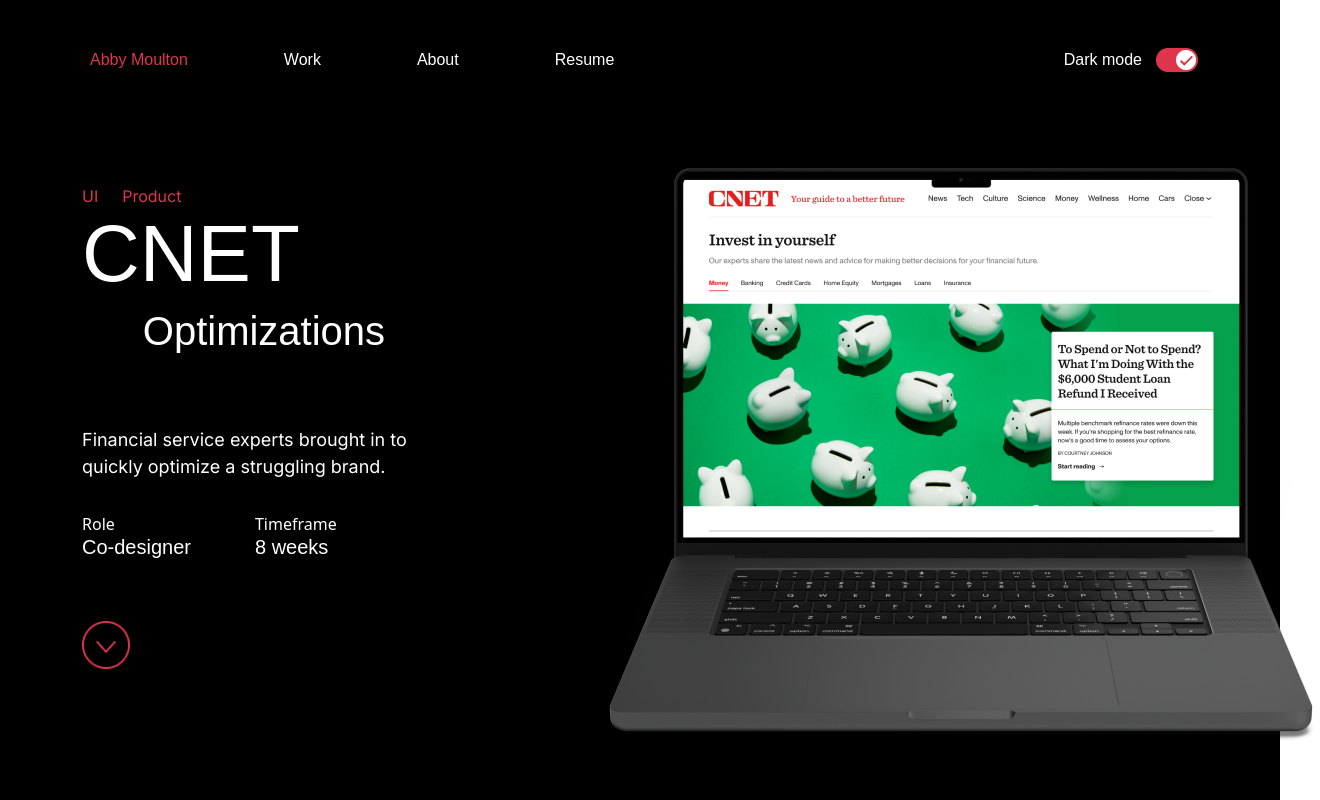
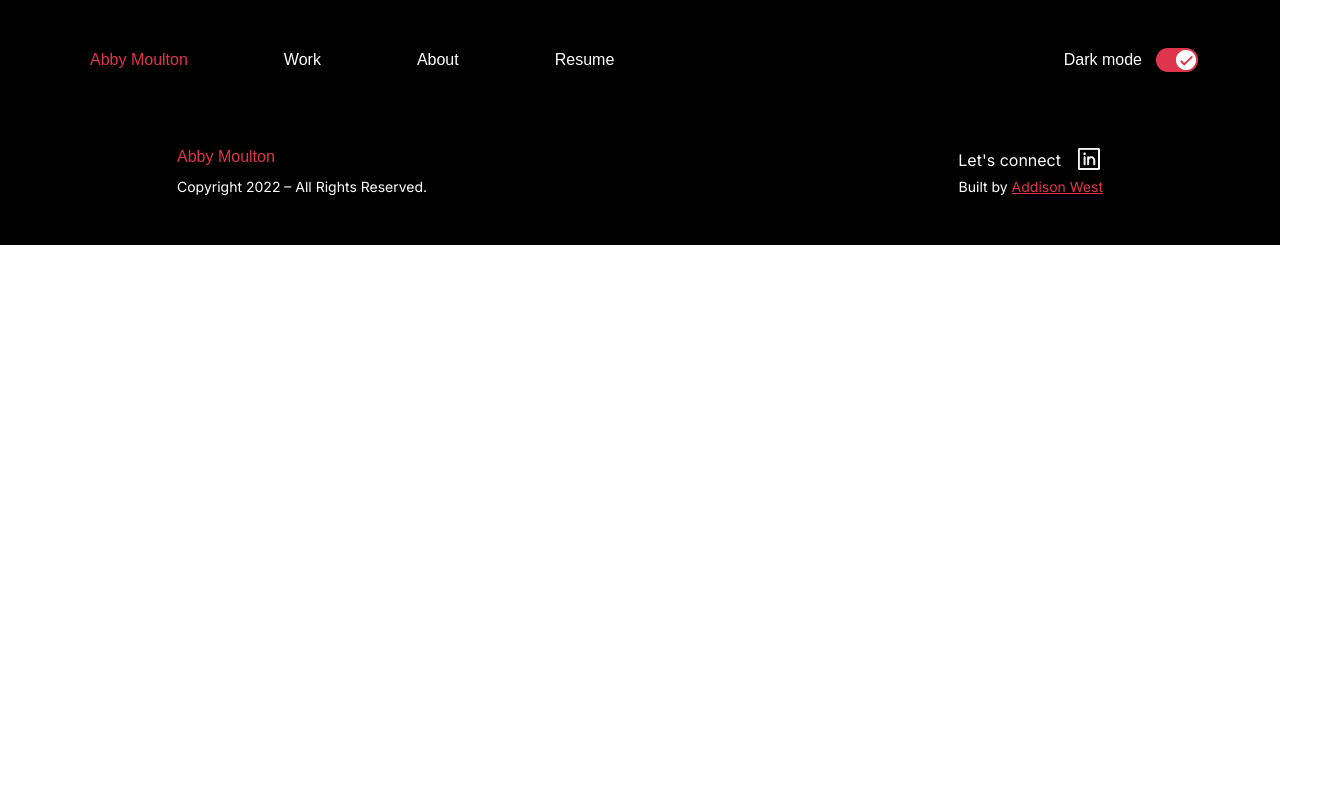
Before and after one commit to addy98/abby-portfolio, a React (Create React App) app: page /cnet in a window 1280 px wide. Shown: the top 800 px of the page, 1320 px wide, since content can reach past the window. Built offline with nearby package versions, Linux system fonts and the light colour scheme; a web font is replaced by a local one.

Commit message:
last bit of darkMode refactor

```diff
--- a/src/App.js
+++ b/src/App.js
@@ -1,4 +1,4 @@
-import React from 'react';
+import React, { createContext, useState } from 'react';
 import Navigation from './components/app/Navigation'
 import Home from './pages/Home'
 import Footer from './components/app/Footer'
@@ -10,41 +10,67 @@
 import { Route, Routes } from 'react-router-dom'
 import ScrollToTop from './components/app/ScrollToTop'
 
-class App extends React.Component {
+export const ThemeContext = createContext(null)
 
-    constructor(props) {
-        super(props)
-        this.state = {
-            darkMode: true
-        }
-    }
+function App() {
 
-    toggleDarkMode() {
-        if (this.state.darkMode === true) {
-            this.setState({darkMode: false})
-        } else {
-            this.setState({darkMode: true})
-        }
-    }
+  const [darkMode, setDarkMode] = useState(true)
 
-    render() {
   return (
-        <div className={"App "+ (this.state.darkMode ? 'bg-black' : 'bg-white')}>
-          <Navigation darkMode={this.state.darkMode} onClick={() => this.toggleDarkMode()}/>
+    <ThemeContext.Provider value={darkMode}>
+      <div className={"App "+ (darkMode ? 'bg-black' : 'bg-white')}>
+        <Navigation onClick={() => setDarkMode(!darkMode)}/>
         <ScrollToTop />
         <Routes>
-            <Route path="/" element={<Home darkMode={this.state.darkMode}/>} />
-            <Route path="mms" element={<MMS darkMode={this.state.darkMode}/>} />
+          <Route path="/" element={<Home darkMode={darkMode}/>} />
+          {/* <Route path="mms" element={<MMS darkMode={this.state.darkMode}/>} />
           <Route path="coverage" element={<Coverage darkMode={this.state.darkMode}/>} />
           <Route path="bankrate" element={<Bankrate darkMode={this.state.darkMode}/>} />
           <Route path="wsj" element={<WSJ darkMode={this.state.darkMode}/>} />
-            <Route path="cnet" element={<CNET darkMode={this.state.darkMode}/>} />
+          <Route path="cnet" element={<CNET darkMode={this.state.darkMode}/>} /> */}
         </Routes>
-          <Footer darkMode={this.state.darkMode}/>
+        <Footer darkMode={darkMode}/>
       </div>
+    </ThemeContext.Provider>
+
   )
 }
+// class App extends React.Component {
 
-}
+//     constructor(props) {
+//         super(props)
+//         this.state = {
+//             darkMode: true,
+//             home: true
+//         }
+//     }
+
+//     toggleDarkMode() {
+//         if (this.state.darkMode === true) {
+//             this.setState({darkMode: false})
+//         } else {
+//             this.setState({darkMode: true})
+//         }
+//     }
+
+//     render() {
+//       return (
+//         <div className={"App "+ (this.state.darkMode ? 'bg-black' : 'bg-white')}>
+//           <Navigation darkMode={this.state.darkMode} onClick={() => this.toggleDarkMode()}/>
+//           <ScrollToTop />
+//           <Routes>
+//             <Route path="/" element={<Home darkMode={this.state.darkMode}/>} />
+//             <Route path="mms" element={<MMS darkMode={this.state.darkMode}/>} />
+//             <Route path="coverage" element={<Coverage darkMode={this.state.darkMode}/>} />
+//             <Route path="bankrate" element={<Bankrate darkMode={this.state.darkMode}/>} />
+//             <Route path="wsj" element={<WSJ darkMode={this.state.darkMode}/>} />
+//             <Route path="cnet" element={<CNET darkMode={this.state.darkMode}/>} />
+//           </Routes>
+//           <Footer darkMode={this.state.darkMode}/>
+//         </div>
+//       )
+//     }
+
+// }
 
 export default App;
--- a/src/components/app/Navigation.jsx
+++ b/src/components/app/Navigation.jsx
@@ -1,11 +1,14 @@
 import React from 'react'
+import { useContext } from 'react'
 import { Container, Navbar, Nav } from 'react-bootstrap'
+import { ThemeContext } from '../../App'
 
-class Navigation extends React.Component {
 
-    render() {
-        const darkMode = this.props.darkMode
-        return (
+function Navigation() {
+
+    const darkMode = useContext(ThemeContext)
+    return (
+        <ThemeContext.Provider value={darkMode}>
             <div className='navigation'>
                 <Navbar id='navbar' className={'bar ' + (darkMode ? 'bg-black' : 'bg-white')}>
                     <Container>
@@ -18,14 +21,43 @@
                         <Nav>
                             <Nav.Item className='flex'>
                                 <div className={'h5 ' + (darkMode ? 'text-white' : 'text-black')}>Dark mode</div>
-                                <div className={darkMode ? 'dark-mode' : 'dark-mode-off'} onClick={() => this.props.onClick()}></div>
+                                <div className={darkMode ? 'dark-mode' : 'dark-mode-off'} onClick={() => this.props.onClick}></div>
                             </Nav.Item>
                         </Nav>
                     </Container>
                 </Navbar>
             </div>
-        )
-    }
+        </ThemeContext.Provider>
+
+    )
 }
 
+
+// class Navigation extends React.Component {
+
+//     render() {
+//         const darkMode = this.props.darkMode
+//         return (
+//             <div className='navigation'>
+//                 <Navbar id='navbar' className={'bar ' + (darkMode ? 'bg-black' : 'bg-white')}>
+//                     <Container>
+//                         <Nav className="me-auto">
+//                             <Nav.Link href="" className='h5 text-red brand'>Abby Moulton</Nav.Link>
+//                             <Nav.Link href="" className={'h5 navigation-link ' + (darkMode ? 'text-white' : 'text-black')}>Work</Nav.Link>
+//                             <Nav.Link href="" className={'h5 navigation-link ' + (darkMode ? 'text-white' : 'text-black')}>About</Nav.Link>
+//                             <Nav.Link href="" className={'h5 navigation-link ' + (darkMode ? 'text-white' : 'text-black')}>Resume</Nav.Link>
+//                         </Nav>
+//                         <Nav>
+//                             <Nav.Item className='flex'>
+//                                 <div className={'h5 ' + (darkMode ? 'text-white' : 'text-black')}>Dark mode</div>
+//                                 <div className={darkMode ? 'dark-mode' : 'dark-mode-off'} onClick={() => this.props.onClick()}></div>
+//                             </Nav.Item>
+//                         </Nav>
+//                     </Container>
+//                 </Navbar>
+//             </div>
+//         )
+//     }
+// }
+
 export default Navigation
```
Lines whose indentation alone changed are shown as unchanged.
